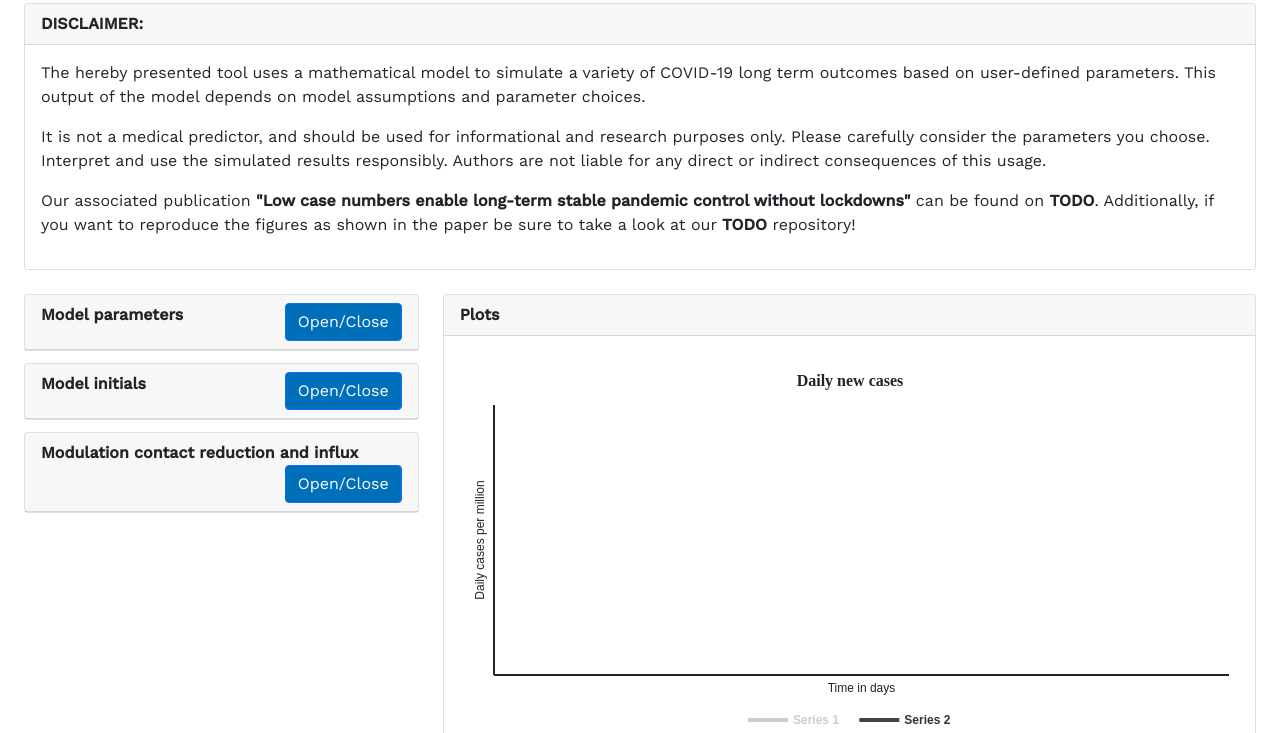
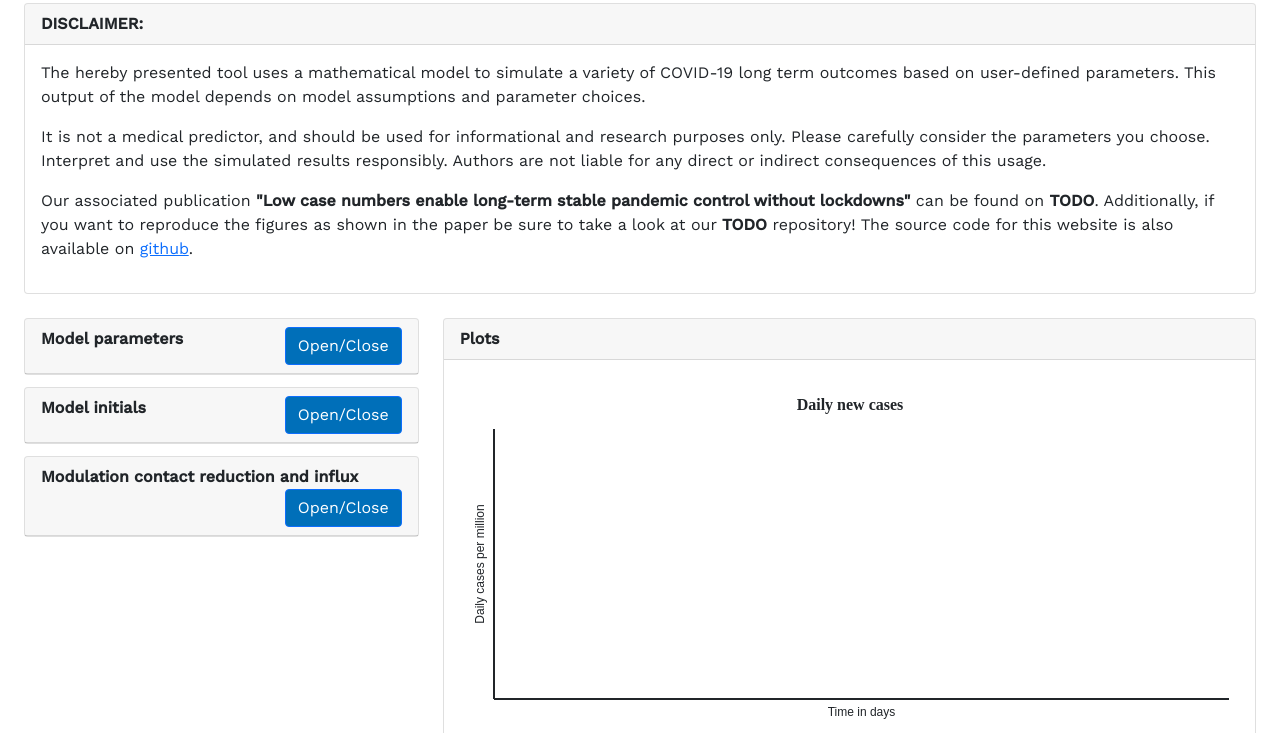
Before and after one commit to semohr/covid19_metastability_website, a plain HTML site: page index.html in a window 1280 px wide. Shown: the part 67-800 px from the top of the page. Drawn offline with nearby package versions, Linux system fonts and the light colour scheme; no server answers.

Commit message:
Added github link to website source code

```diff
--- a/index.html
+++ b/index.html
@@ -61,7 +61,7 @@
               It is not a medical predictor, and should be used for informational and research purposes only. Please carefully consider the parameters you choose. Interpret and use the simulated results responsibly. Authors are not liable for any direct or indirect consequences of this usage. </p>
 
               <p>
-              Our associated publication <b>"Low case numbers enable long-term stable pandemic control without lockdowns"</b> can be found on <a><b>TODO</b></a>. Additionally, if you want to reproduce the figures as shown in the paper be sure to take a look at our <a><b>TODO</b></a> repository!
+              Our associated publication <b>"Low case numbers enable long-term stable pandemic control without lockdowns"</b> can be found on <a><b>TODO</b></a>. Additionally, if you want to reproduce the figures as shown in the paper be sure to take a look at our <a><b>TODO</b></a> repository! The source code for this website is also available on <a href="https://github.com/semohr/covid19_metastability_website">github</a>.
               </p>
               </p>
             </div>
```
